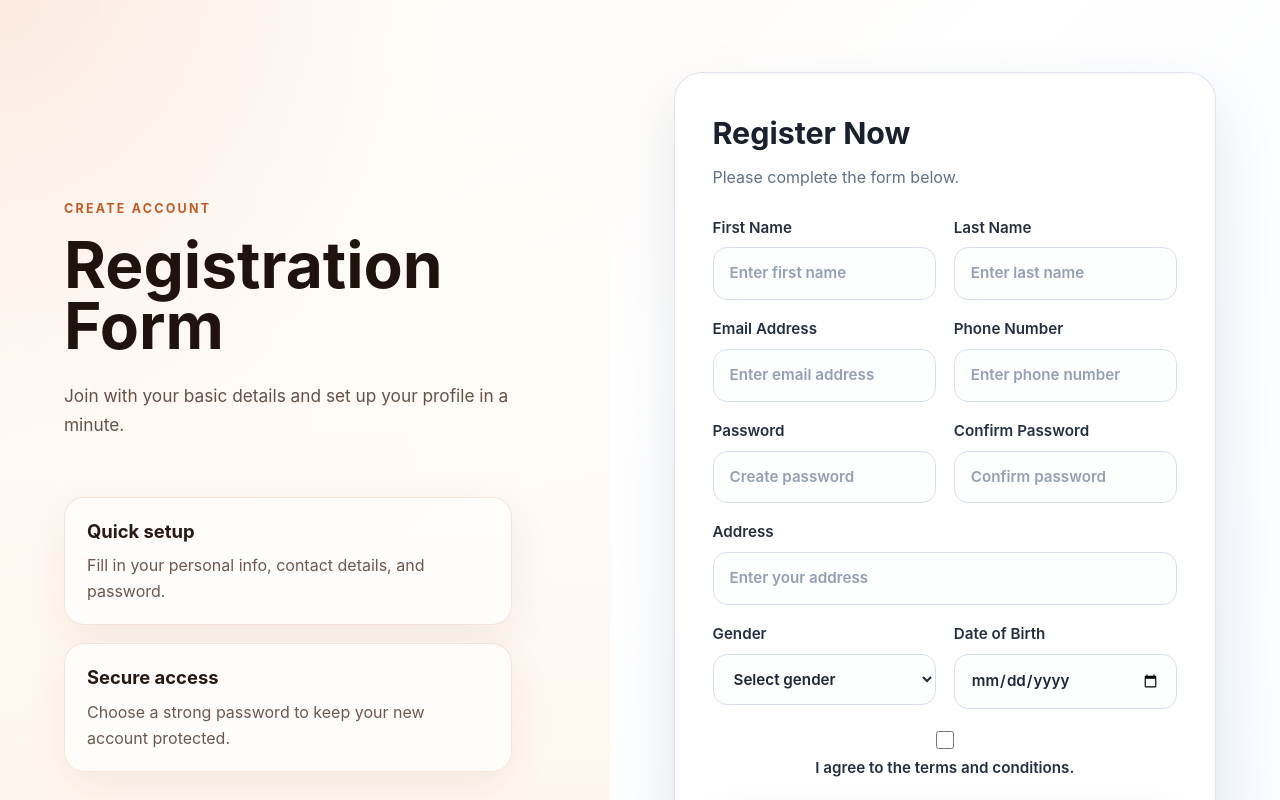
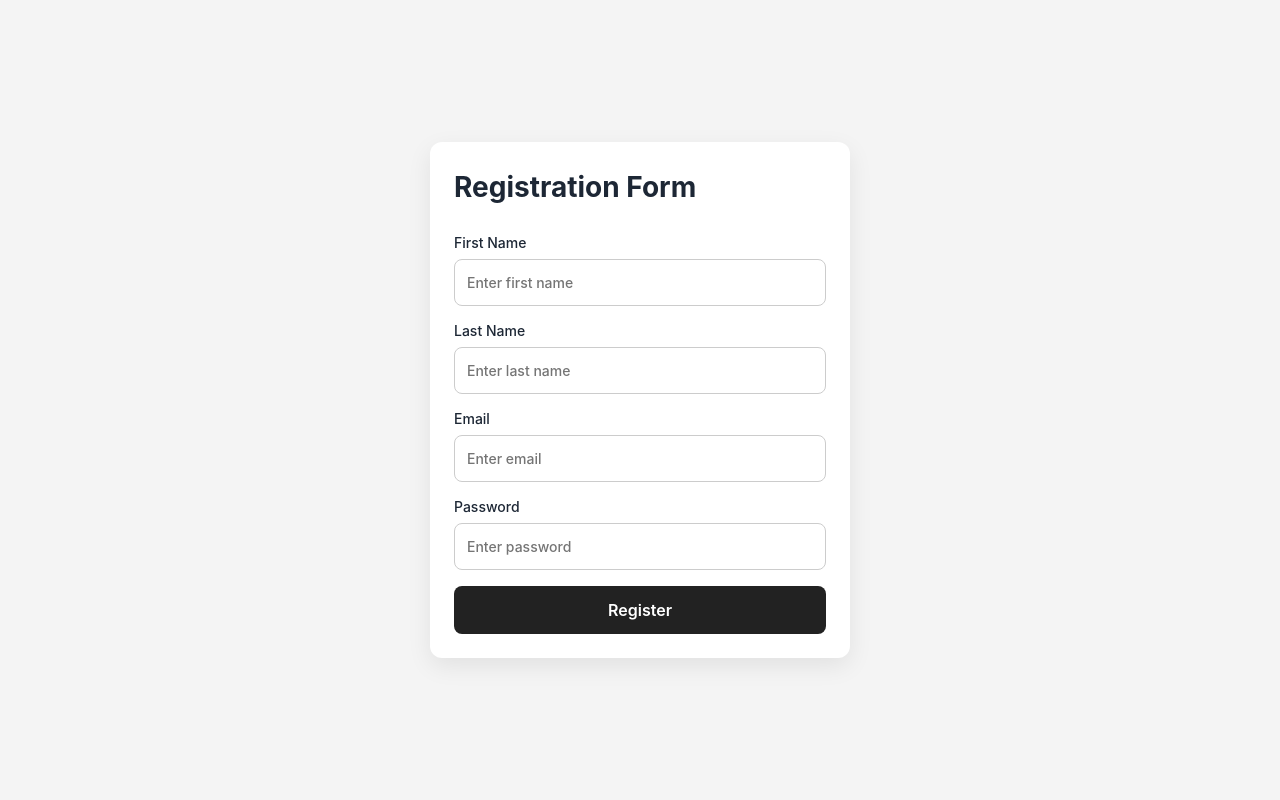
Before and after one commit to yash6834/Frontend_react_demo, a React app: page / in a window 1280 px wide. Shown: the top 800 px of the page. Built offline with nearby package versions, Linux system fonts and the light colour scheme; the HTML template or start-up script is replaced by a standard one.

Commit message:
3rd Commit

```diff
--- a/src/App.css
+++ b/src/App.css
@@ -1,215 +1,62 @@
-.page-shell {
+.app {
   min-height: 100vh;
-  display: grid;
-  grid-template-columns: 1fr 1.1fr;
-  background:
-    radial-gradient(circle at top left, rgba(230, 123, 71, 0.22), transparent 28%),
-    linear-gradient(135deg, #fff8f0 0%, #fff 45%, #f8fbff 100%);
-}
-
-.info-panel,
-.form-panel {
-  padding: 72px 64px;
-}
-
-.info-panel {
-  color: #463228;
-  background: linear-gradient(180deg, rgba(255, 255, 255, 0.4), rgba(255, 244, 233, 0.9));
-  display: flex;
-  flex-direction: column;
-  justify-content: center;
-}
-
-.eyebrow {
-  margin: 0 0 16px;
-  text-transform: uppercase;
-  letter-spacing: 0.18em;
-  font-size: 0.78rem;
-  font-weight: 700;
-  color: #c15b27;
-}
-
-.info-panel h1 {
-  margin: 0;
-  font-size: clamp(2.5rem, 5vw, 4.75rem);
-  line-height: 0.95;
-  color: #20130d;
-}
-
-.lead {
-  margin-top: 24px;
-  max-width: 34rem;
-  font-size: 1.08rem;
-  line-height: 1.7;
-  color: #655247;
-}
-
-.benefits {
-  display: grid;
-  gap: 18px;
-  margin-top: 40px;
-}
-
-.benefits article {
-  max-width: 28rem;
-  padding: 20px 22px;
-  border: 1px solid rgba(193, 91, 39, 0.16);
-  border-radius: 20px;
-  background: rgba(255, 255, 255, 0.7);
-  box-shadow: 0 14px 40px rgba(123, 68, 39, 0.08);
-}
-
-.benefits h2 {
-  margin: 0 0 8px;
-  font-size: 1.15rem;
-  color: #281812;
-}
-
-.benefits p {
-  margin: 0;
-  line-height: 1.6;
-  color: #6c584d;
-}
-
-.form-panel {
   display: flex;
   align-items: center;
   justify-content: center;
+  padding: 24px;
+  background: #f4f4f4;
+}
+
+.form-card {
+  width: 100%;
+  max-width: 420px;
+  background: #ffffff;
+  padding: 24px;
+  border-radius: 12px;
+  box-shadow: 0 8px 24px rgba(0, 0, 0, 0.08);
 }
 
 .registration-form {
-  width: min(100%, 700px);
-  padding: 38px;
-  border-radius: 28px;
-  background: rgba(255, 255, 255, 0.88);
-  border: 1px solid rgba(220, 227, 239, 0.95);
-  box-shadow: 0 24px 60px rgba(33, 56, 88, 0.12);
-  backdrop-filter: blur(10px);
+  display: flex;
+  flex-direction: column;
+  gap: 16px;
 }
 
-.form-heading h2 {
-  margin: 0;
-  font-size: 1.9rem;
-  color: #19212f;
+.form-heading h1 {
+  margin: 0 0 8px;
+  font-size: 28px;
 }
 
 .form-heading p {
-  margin: 8px 0 0;
-  color: #617086;
+  margin: 0;
+  color: #666666;
 }
 
 .form-grid {
   display: grid;
-  grid-template-columns: repeat(2, minmax(0, 1fr));
-  gap: 18px;
-  margin-top: 28px;
+  gap: 14px;
 }
 
 .registration-form label {
   display: flex;
   flex-direction: column;
-  gap: 8px;
-  color: #243041;
-  font-weight: 600;
-  font-size: 0.95rem;
+  gap: 6px;
+  font-size: 14px;
+  font-weight: 500;
 }
 
-.registration-form input,
-.registration-form select {
-  width: 100%;
-  box-sizing: border-box;
-  border: 1px solid #d7dfeb;
-  border-radius: 14px;
-  padding: 14px 16px;
-  font: inherit;
-  color: #1d2735;
-  background: #fdfefe;
-  transition:
-    border-color 0.2s ease,
-    box-shadow 0.2s ease,
-    transform 0.2s ease;
-}
-
-.registration-form input::placeholder {
-  color: #93a0b3;
-}
-
-.registration-form input:focus,
-.registration-form select:focus {
-  outline: none;
-  border-color: #e26e36;
-  box-shadow: 0 0 0 4px rgba(226, 110, 54, 0.14);
-  transform: translateY(-1px);
-}
-
-.full-width {
-  grid-column: 1 / -1;
-}
-
-.checkbox-row {
-  margin-top: 22px;
-  flex-direction: row;
-  align-items: center;
-  gap: 12px;
-  font-weight: 500;
-  color: #5d6a7f;
-}
-
-.checkbox-row input {
-  width: 18px;
-  height: 18px;
-  margin: 0;
-  padding: 0;
-  accent-color: #e26e36;
+.registration-form input {
+  padding: 12px;
+  border: 1px solid #cccccc;
+  border-radius: 8px;
 }
 
 .registration-form button {
-  margin-top: 26px;
-  width: 100%;
-  border: 0;
-  border-radius: 16px;
-  padding: 16px 20px;
-  font: inherit;
-  font-weight: 700;
-  color: #fff;
-  background: linear-gradient(135deg, #e26e36 0%, #ba4521 100%);
+  border: none;
+  border-radius: 8px;
+  padding: 12px;
+  background: #222222;
+  color: #ffffff;
+  font-weight: 600;
   cursor: pointer;
-  box-shadow: 0 18px 34px rgba(186, 69, 33, 0.24);
-  transition:
-    transform 0.2s ease,
-    box-shadow 0.2s ease;
 }
-
-.registration-form button:hover {
-  transform: translateY(-2px);
-  box-shadow: 0 22px 40px rgba(186, 69, 33, 0.28);
-}
-
-.registration-form button:focus-visible {
-  outline: 3px solid rgba(226, 110, 54, 0.32);
-  outline-offset: 3px;
-}
-
-@media (max-width: 900px) {
-  .page-shell {
-    grid-template-columns: 1fr;
-  }
-
-  .info-panel,
-  .form-panel {
-    padding: 32px 20px;
-  }
-
-  .registration-form {
-    padding: 26px 20px;
-    border-radius: 22px;
-  }
-
-  .form-grid {
-    grid-template-columns: 1fr;
-  }
-
-  .full-width {
-    grid-column: auto;
-  }
-}
--- a/src/App.jsx
+++ b/src/App.jsx
@@ -2,31 +2,11 @@ import './App.css'
 
 function App() {
   return (
-    <main className="page-shell">
-      <section className="info-panel">
-        <p className="eyebrow">Create account</p>
-        <h1>Registration Form</h1>
-        <p className="lead">
-          Join with your basic details and set up your profile in a minute.
-        </p>
-
-        <div className="benefits">
-          <article>
-            <h2>Quick setup</h2>
-            <p>Fill in your personal info, contact details, and password.</p>
-          </article>
-          <article>
-            <h2>Secure access</h2>
-            <p>Choose a strong password to keep your new account protected.</p>
-          </article>
-        </div>
-      </section>
-
-      <section className="form-panel" aria-labelledby="registration-title">
+    <main className="app">
+      <section className="form-card" aria-labelledby="registration-title">
         <form className="registration-form">
           <div className="form-heading">
-            <h2 id="registration-title">Register Now</h2>
-            <p>Please complete the form below.</p>
+            <h1 id="registration-title ">Registration Form</h1>
           </div>
 
           <div className="form-grid">
@@ -41,58 +21,17 @@ function App() {
             </label>
 
             <label>
-              <span>Email Address</span>
-              <input type="email" name="email" placeholder="Enter email address" />
-            </label>
-
-            <label>
-              <span>Phone Number</span>
-              <input type="tel" name="phone" placeholder="Enter phone number" />
+              <span>Email</span>
+              <input type="email" name="email" placeholder="Enter email" />
             </label>
 
             <label>
               <span>Password</span>
-              <input type="password" name="password" placeholder="Create password" />
-            </label>
-
-            <label>
-              <span>Confirm Password</span>
-              <input
-                type="password"
-                name="confirmPassword"
-                placeholder="Confirm password"
-              />
-            </label>
-
-            <label className="full-width">
-              <span>Address</span>
-              <input type="text" name="address" placeholder="Enter your address" />
-            </label>
-
-            <label>
-              <span>Gender</span>
-              <select name="gender" defaultValue="">
-                <option value="" disabled>
-                  Select gender
-                </option>
-                <option value="female">Female</option>
-                <option value="male">Male</option>
-                <option value="other">Other</option>
-              </select>
-            </label>
-
-            <label>
-              <span>Date of Birth</span>
-              <input type="date" name="dob" />
+              <input type="password" name="password" placeholder="Enter password" />
             </label>
           </div>
 
-          <label className="checkbox-row">
-            <input type="checkbox" name="terms" />
-            <span>I agree to the terms and conditions.</span>
-          </label>
-
-          <button type="submit">Create Account</button>
+          <button type="submit">Register</button>
         </form>
       </section>
     </main>
```
